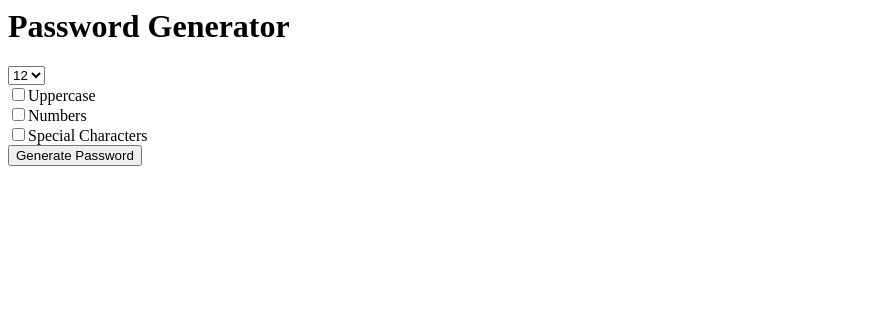
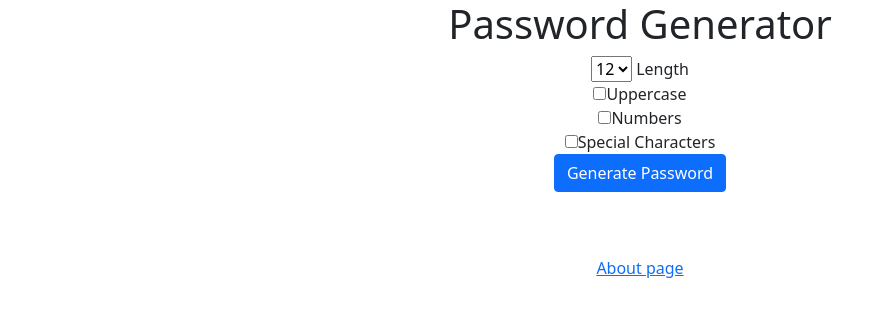
Before and after one commit to fgsj0203/Password_Generator_Django, a Django app: page / in a window 1280 px wide. Shown: the top 317 px of the page, without its empty margins (0-886 px from the left). Run offline with Django 4.2, Linux system fonts and the light colour scheme.

Commit message:
Code with comments for documentation

```diff
--- a/password_generator/generator/templates/generator/home.html
+++ b/password_generator/generator/templates/generator/home.html
@@ -1,5 +1,12 @@
+<!--
+Author = Francisco Gomes
+Date = 18/02/2022
+Description file = Page create using library Bootstrap and reference for structure logical of generated password
+version = 1.0
+-->
+<link href="https://cdn.jsdelivr.net/npm/bootstrap@5.1.3/dist/css/bootstrap.min.css" rel="stylesheet" integrity="sha384-1BmE4kWBq78iYhFldvKuhfTAU6auU8tT94WrHftjDbrCEXSU1oBoqyl2QvZ6jIW3" crossorigin="anonymous">
+<div class="container text-center">
     <h1>Password Generator</h1>
-
     <form action="{% url 'password' %}">
         <select name="length">
             <option value="6">6</option>
@@ -11,7 +18,7 @@
             <option value="12" selected="selected">12</option>
             <option value="13">13</option>
             <option value="14">14</option>
-    </select>
+        </select> Length
         <br>
         <input type="checkbox" name="uppercase">Uppercase
         <br>
@@ -20,5 +27,11 @@
         <input type="checkbox" name="special">Special Characters
         <br>
 
-    <input type="submit" value="Generate Password">
+        <input type="submit" value="Generate Password" class="btn btn-primary">
     </form>
+
+    <br>
+    <br>
+    <a href="{% url 'about' %}">About page</a>
+
+</div>
```
Lines whose indentation alone changed are shown as unchanged.
